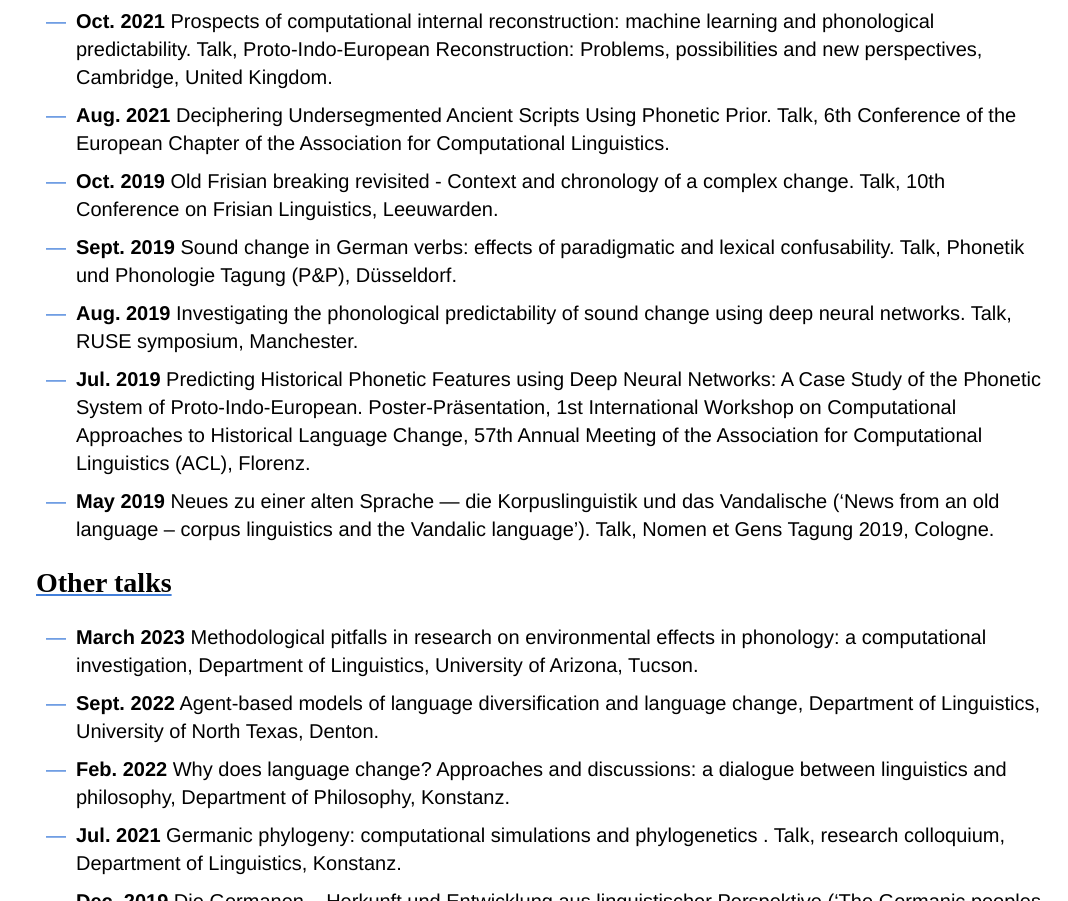
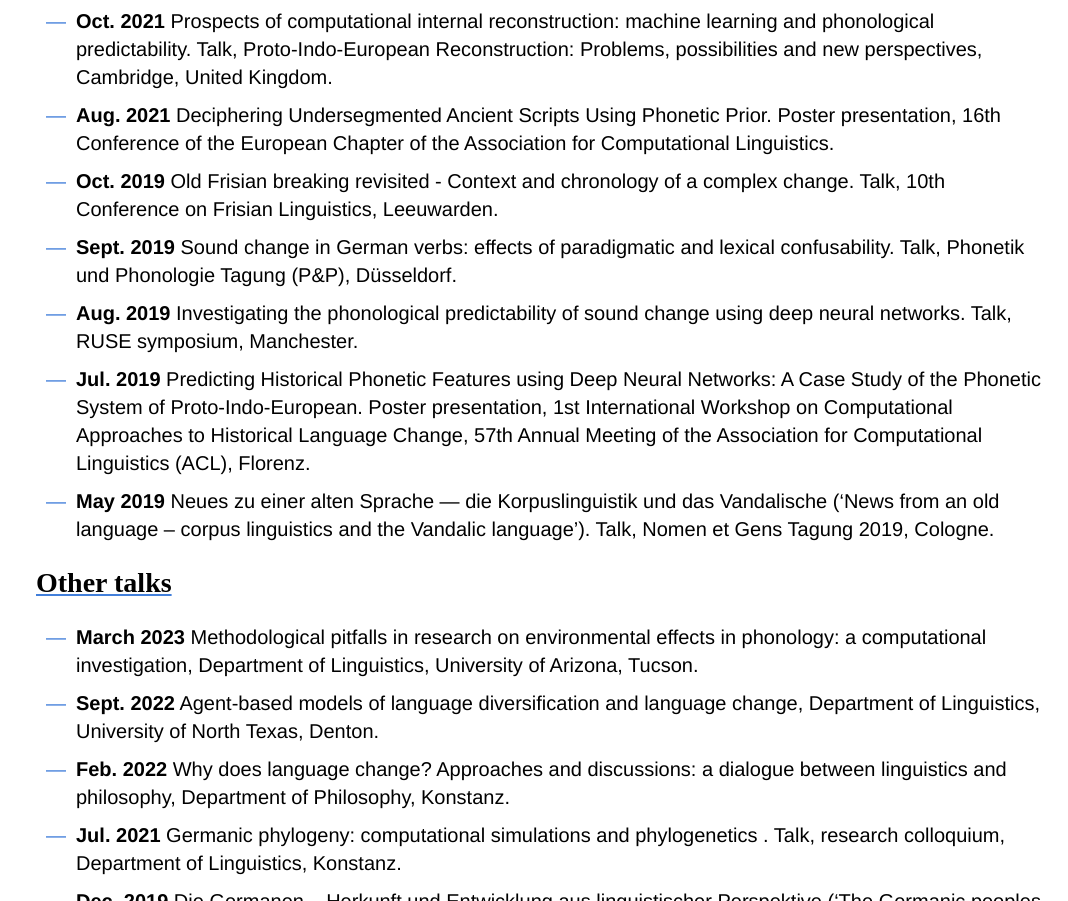
Before and after one commit to frithureiks/frithureiks.github.io, a plain HTML site: page talks.html in a window 1280 px wide. Shown: the part 1024-1925 px from the top of the page, without its empty margins (212-1280 px from the left). Drawn offline with Linux system fonts and the light colour scheme.

Commit message:
Update talks.html
Next commit

```diff
--- a/talks.html
+++ b/talks.html
@@ -51,7 +51,7 @@ Berlin, Germany.</li>
 and phonological predictability. Talk, Proto-Indo-European
 Reconstruction: Problems, possibilities and new perspectives, Cambridge,
 United Kingdom.</li>
-  <li><b>Aug. 2021</b> Deciphering Undersegmented Ancient Scripts Using Phonetic Prior. Talk, 6th Conference of the European Chapter of the Association
+  <li><b>Aug. 2021</b> Deciphering Undersegmented Ancient Scripts Using Phonetic Prior. Poster presentation, 16th Conference of the European Chapter of the Association
 for Computational Linguistics.</li>
   <li><b>Oct. 2019</b> Old Frisian breaking revisited - Context and chronology of a complex
 change. Talk, 10th Conference on Frisian Linguistics, Leeuwarden.</li>
@@ -61,7 +61,7 @@ confusability. Talk, Phonetik und Phonologie Tagung (P&P), Düsseldorf.</li>
 deep neural networks. Talk, RUSE symposium, Manchester.</li>
   <li><b>Jul. 2019</b> Predicting Historical Phonetic Features using Deep Neural Networks:
 A Case Study of the Phonetic System of Proto-Indo-European.
-Poster-Präsentation, 1st International Workshop on Computational Approaches
+Poster presentation, 1st International Workshop on Computational Approaches
 to Historical Language Change, 57th Annual Meeting of the Association
 for Computational Linguistics (ACL), Florenz.</li>
   <li><b>May 2019</b> Neues zu einer alten Sprache — die Korpuslinguistik und das Vandalische
```
